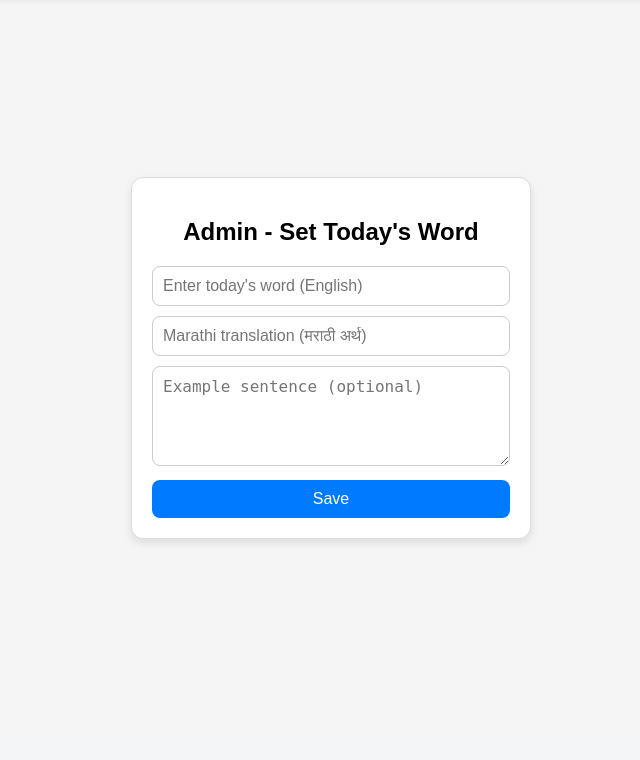
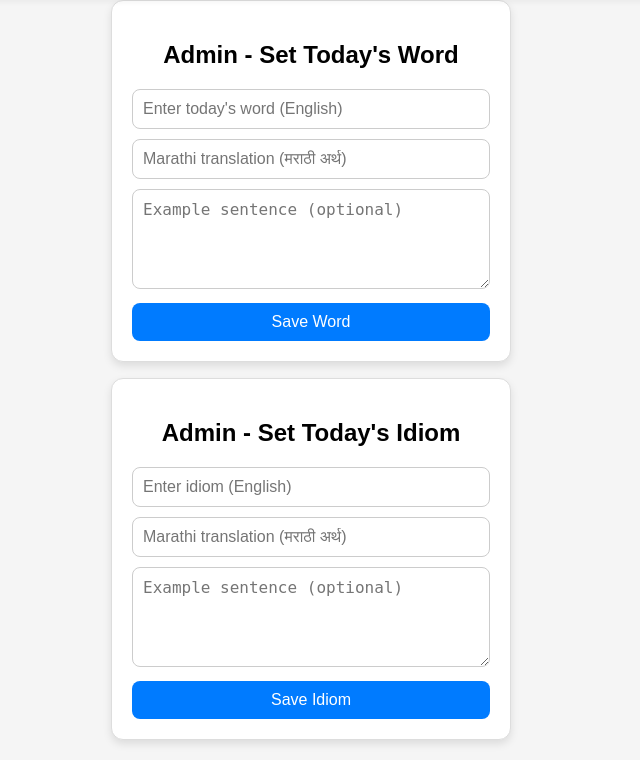
Before and after one commit to sachinsaitawadekar/vocabulary, a PHP site: page /admin.php in a window 1280 px wide. Shown: the part 64-824 px from the top of the page, without its empty margins (309-949 px from the left). Before the commit the page ends 607 px from the top, so only its background shows below. Run offline with PHP 8.4, Linux system fonts and the light colour scheme.

Commit message:
adding idiom feature

```diff
--- a/admin.php
+++ b/admin.php
@@ -3,24 +3,17 @@ require 'db.php';
 
 
 if ($_SERVER['REQUEST_METHOD'] === 'POST') {
-    $word = trim($_POST['word']);
+    $today = date("Y-m-d");
+    $type = $_POST['type'] ?? 'vocab';
+
+    if ($type === 'vocab') {
+        $word = trim($_POST['word'] ?? '');
         $marathi = trim($_POST['marathi'] ?? '');
         $example = trim($_POST['example'] ?? '');
-    $today = date("Y-m-d");
 
         // Ensure columns exist for Marathi and example (idempotent)
-    try {
-        $col = $pdo->query("SHOW COLUMNS FROM vocabulary LIKE 'marathi_translation'");
-        if ($col->rowCount() === 0) {
-            $pdo->exec("ALTER TABLE vocabulary ADD COLUMN marathi_translation VARCHAR(255) NULL");
-        }
-    } catch (Throwable $e) { /* ignore */ }
-    try {
-        $col = $pdo->query("SHOW COLUMNS FROM vocabulary LIKE 'example'");
-        if ($col->rowCount() === 0) {
-            $pdo->exec("ALTER TABLE vocabulary ADD COLUMN example TEXT NULL");
-        }
-    } catch (Throwable $e) { /* ignore */ }
+        try { $col = $pdo->query("SHOW COLUMNS FROM vocabulary LIKE 'marathi_translation'"); if ($col->rowCount() === 0) { $pdo->exec("ALTER TABLE vocabulary ADD COLUMN marathi_translation VARCHAR(255) NULL"); } } catch (Throwable $e) { }
+        try { $col = $pdo->query("SHOW COLUMNS FROM vocabulary LIKE 'example'"); if ($col->rowCount() === 0) { $pdo->exec("ALTER TABLE vocabulary ADD COLUMN example TEXT NULL"); } } catch (Throwable $e) { }
 
         if ($word) {
             $stmt = $pdo->prepare("INSERT INTO vocabulary (word, marathi_translation, example, entry_date)
@@ -28,6 +21,29 @@ if ($_SERVER['REQUEST_METHOD'] === 'POST') {
                                    ON DUPLICATE KEY UPDATE word = :word, marathi_translation = :marathi, example = :example");
             $stmt->execute(['word' => $word, 'marathi' => $marathi, 'example' => $example, 'entry_date' => $today]);
             $message = "✅ Today's vocabulary saved!";
+        }
+    } elseif ($type === 'idiom') {
+        // Ensure idioms table exists
+        try {
+            $pdo->exec("CREATE TABLE IF NOT EXISTS idioms (
+                id INT AUTO_INCREMENT PRIMARY KEY,
+                idiom VARCHAR(255) NOT NULL,
+                marathi_translation VARCHAR(255) NULL,
+                example TEXT NULL,
+                entry_date DATE NOT NULL UNIQUE
+            ) ENGINE=InnoDB DEFAULT CHARSET=utf8mb4;");
+        } catch (Throwable $e) { }
+
+        $idiom = trim($_POST['idiom'] ?? '');
+        $imarathi = trim($_POST['idiom_marathi'] ?? '');
+        $iexample = trim($_POST['idiom_example'] ?? '');
+        if ($idiom) {
+            $stmt = $pdo->prepare("INSERT INTO idioms (idiom, marathi_translation, example, entry_date)
+                                   VALUES (:idiom, :marathi, :example, :entry_date)
+                                   ON DUPLICATE KEY UPDATE idiom = :idiom, marathi_translation = :marathi, example = :example");
+            $stmt->execute(['idiom' => $idiom, 'marathi' => $imarathi, 'example' => $iexample, 'entry_date' => $today]);
+            $message_idiom = "✅ Today's idiom saved!";
+        }
     }
 }
 ?>
@@ -59,6 +75,7 @@ if ($_SERVER['REQUEST_METHOD'] === 'POST') {
       max-width: 400px;
       text-align: center;
     }
+    .stack { display: flex; flex-direction: column; gap: 16px; width: 100%; max-width: 440px; }
     .card input, .card textarea {
       padding: 10px;
       font-size: 16px;
@@ -95,15 +112,30 @@ if ($_SERVER['REQUEST_METHOD'] === 'POST') {
 </head>
 <body>
   <?php include __DIR__ . '/partials/nav.php'; ?>
+  <div class="stack">
     <div class="card">
       <h2>Admin - Set Today's Word</h2>
       <?php if (!empty($message)) echo "<div class='msg'>$message</div>"; ?>
       <form method="POST">
+        <input type="hidden" name="type" value="vocab">
         <input type="text" name="word" placeholder="Enter today's word (English)" required>
         <input type="text" name="marathi" placeholder="Marathi translation (मराठी अर्थ)">
         <textarea name="example" placeholder="Example sentence (optional)"></textarea>
-      <button type="submit">Save</button>
+        <button type="submit">Save Word</button>
       </form>
+    </div>
+
+    <div class="card">
+      <h2>Admin - Set Today's Idiom</h2>
+      <?php if (!empty($message_idiom)) echo "<div class='msg'>$message_idiom</div>"; ?>
+      <form method="POST">
+        <input type="hidden" name="type" value="idiom">
+        <input type="text" name="idiom" placeholder="Enter idiom (English)" required>
+        <input type="text" name="idiom_marathi" placeholder="Marathi translation (मराठी अर्थ)">
+        <textarea name="idiom_example" placeholder="Example sentence (optional)"></textarea>
+        <button type="submit">Save Idiom</button>
+      </form>
+    </div>
   </div>
 </body>
 </html>
```
Also changed, not shown: schema.sql (+8 -0 lines), vocabulary.php (+33 -1 lines). Lines whose indentation alone changed are shown as unchanged.
